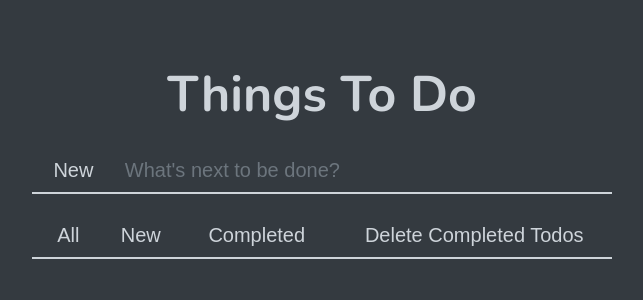
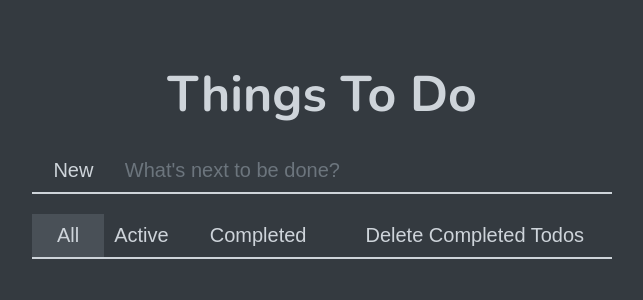
Before and after one commit to MhmtMutlu/react-todo-app, a React (Create React App) app: page / in a window 1280 px wide. Shown: the top 300 px of the page, without its empty margins (318-961 px from the left). Built offline with nearby package versions, Linux system fonts and the light colour scheme.

Commit message:
Feat-UI: Selected class was created and tabs buttons were activated.

```diff
--- a/src/components/Tabs/Tabs.js
+++ b/src/components/Tabs/Tabs.js
@@ -3,13 +3,28 @@ import { TodoContext } from "../../context/TodoContext";
 import "./tabs.scss";
 
 const Tabs = () => {
-  const { removeCompletedTodos } = useContext(TodoContext);
+  const { filter, removeCompletedTodos, changeFilter } = useContext(TodoContext);
 
   return (
     <div className="tabs-container">
-      <button>All</button>
-      <button>New</button>
-      <button>Completed</button>
+      <button
+        onClick={() => changeFilter("all")}
+        className={filter === "all" ? "selected" : ""}
+      >
+        All
+      </button>
+      <button
+        onClick={() => changeFilter("active")}
+        className={filter === "active" ? "selected" : ""}
+      >
+        Active
+      </button>
+      <button
+        onClick={() => changeFilter("completed")}
+        className={filter === "completed" ? "selected" : ""}
+      >
+        Completed
+      </button>
       <button onClick={() => removeCompletedTodos()}>
         Delete Completed Todos
       </button>
--- a/src/components/Tabs/tabs.scss
+++ b/src/components/Tabs/tabs.scss
@@ -17,5 +17,9 @@
       cursor: pointer;
       background-color: index.$hover-color;
     }
+
+    &.selected {
+      background-color: index.$hover-color;
+    }
   }
 }
```
